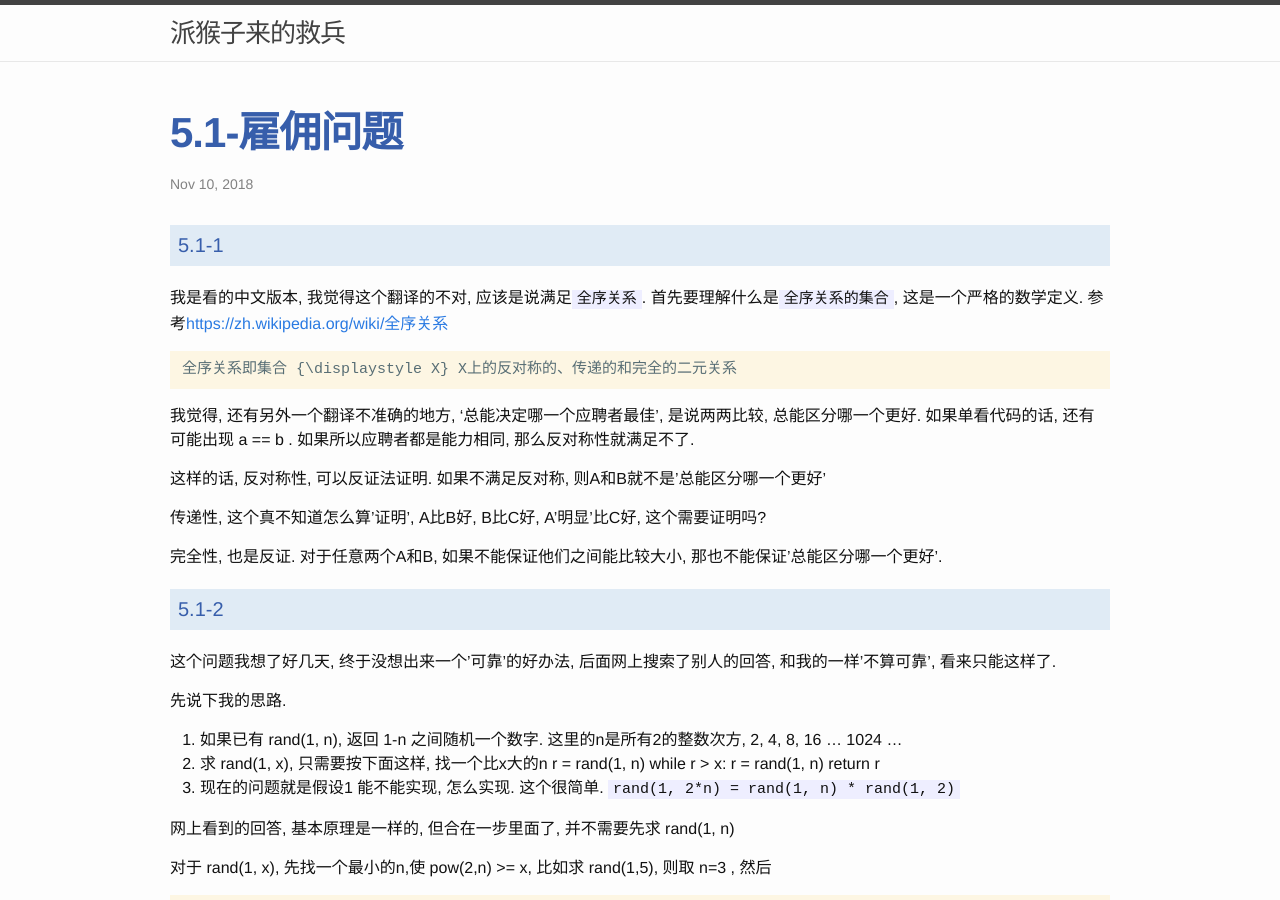
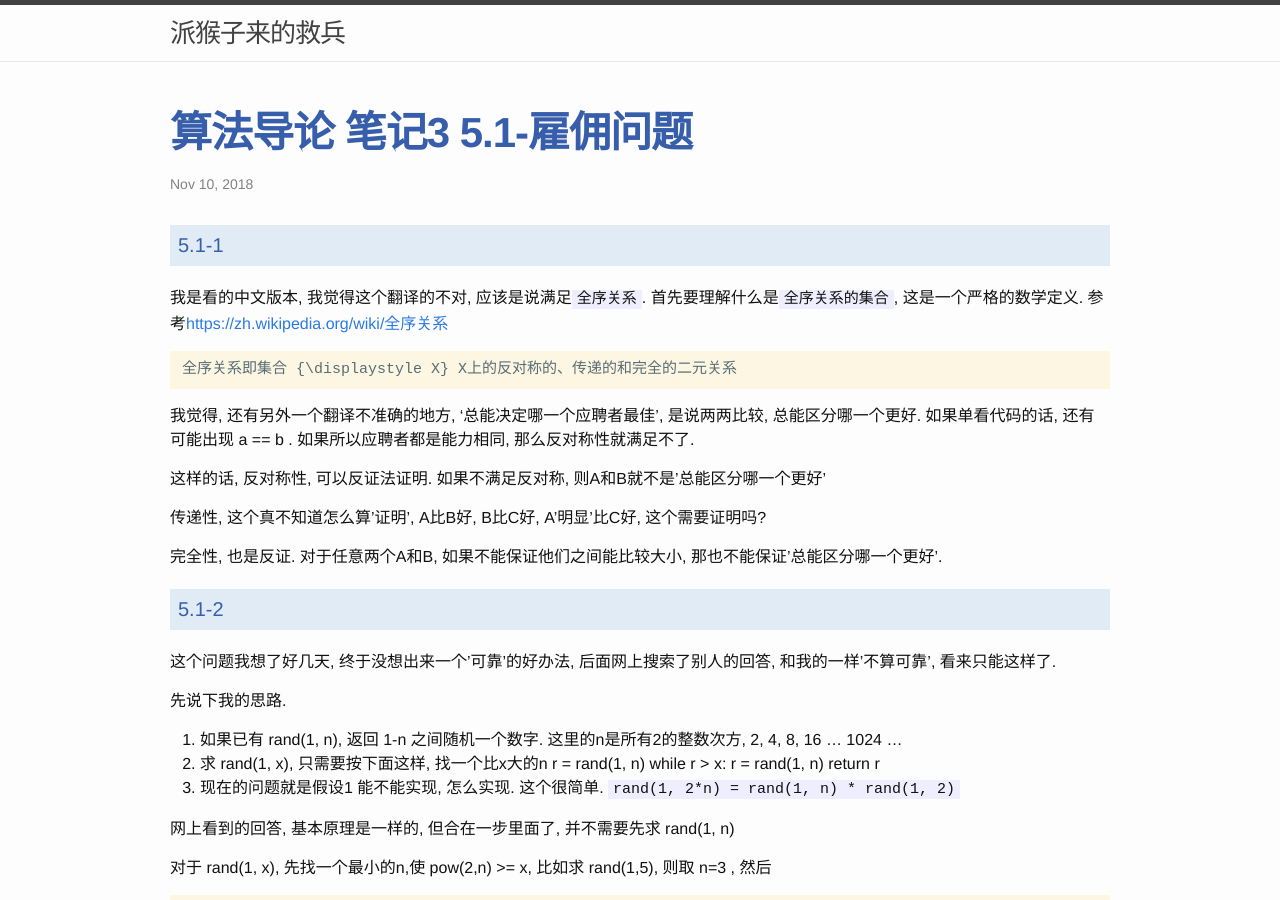
Before and after one commit to childe/ohmycat, a Jekyll site: the page built from _posts/2018-11-10-Introduction-to-Algorithms-3.md, in a window 1280 px wide and 900 px high. Built offline with Jekyll 4.4.1, drawn with Linux system fonts in a browser that asks for light colours.

Commit message:
modified:   _posts/2018-11-10-Introduction-to-Algorithms-3.md

```diff
--- a/_posts/2018-11-10-Introduction-to-Algorithms-3.md
+++ b/_posts/2018-11-10-Introduction-to-Algorithms-3.md
@@ -1,6 +1,6 @@
 ---
 
-title: 5.1-雇佣问题
+title: 算法导论 笔记3 5.1-雇佣问题
 date: 2018-11-10T15:56:40+0800
 layout: post
 
```
